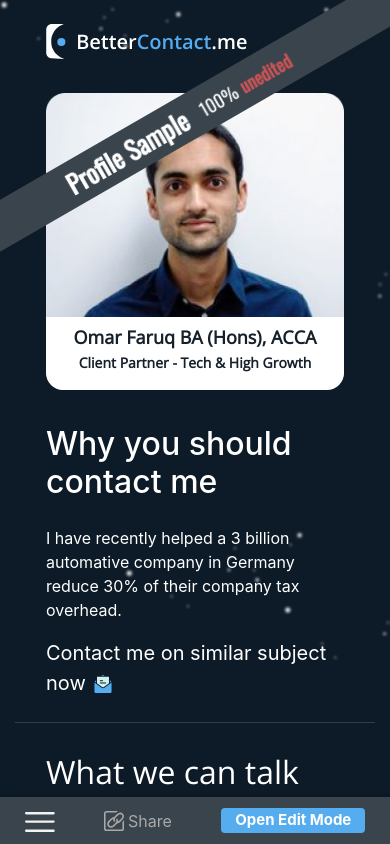
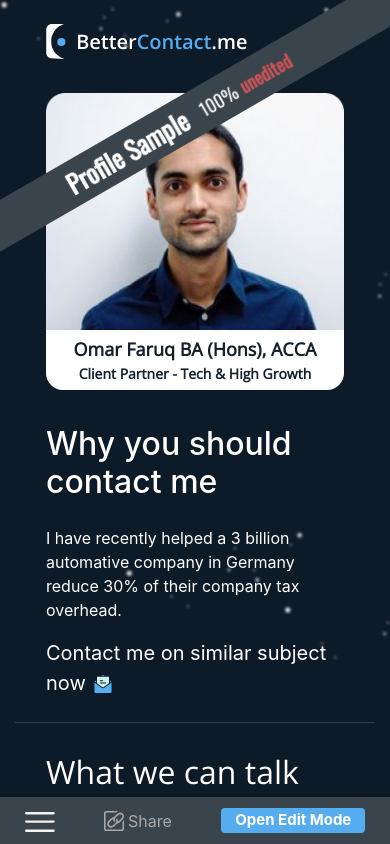
Before and after one commit to sr-js-dev/React-profile, a React (Create React App) app: page /profile in a window 390 px wide. Shown: the top 844 px of the page. Built offline with nearby package versions, Linux system fonts and the light colour scheme.

Commit message:
fix: photo position fix

```diff
--- a/src/assets/style/Profile.css
+++ b/src/assets/style/Profile.css
@@ -53,7 +53,7 @@
     left: 0px;
     background-color: #FFFFFF;
     width: 100%;
-    padding: 15px 10px 10px 10px;
+    padding: 10px 10px 10px 10px;
     border-radius: 0px 0px 18px 18px;
 }
 .photo-detail p {
@@ -61,12 +61,12 @@
     font-family: Open Sans;
     font-style: normal;
     font-weight: 600;
-    font-size: 19px;
-    line-height: 10px;
+    font-size: 23px;
+    margin-bottom: 0px;
 }
 .photo-detail p:last-child {
-    font-size: 15px;
-    line-height: 10px;
+    font-size: 18px;
+    margin-bottom: 0px;
 }
 .custom-bg-color {
     background-color: #343535 !important;
@@ -432,6 +432,14 @@
     cursor: pointer;
 }
 
+@media (max-width:1437px) {
+    .photo-detail p {
+        font-size: 19px;
+    }
+    .photo-detail p:last-child {
+        font-size: 15px;
+    }
+}
 @media (max-width:576px) {
     .register .modal-body {
         padding: 15px !important;
@@ -448,7 +456,7 @@
         font-size: 23px;
     }
     .photo-section .photo-detail {
-        padding: 15px 6px 6px 6px;
+        padding: 6px 6px 6px 6px;
         border-radius: 0px 0px 17px 17px;
     }
     .profile-photo-title-bar {
@@ -470,7 +478,7 @@
         font-size: 22px;
     }
     .photo-section .add-photo {
-        top: 60px;
+        top: 80px;
         left: 12px;
     }
     .open-edit-menu>div, .open-close-menu>div,.open-edit-menu, .open-close-menu {
```
